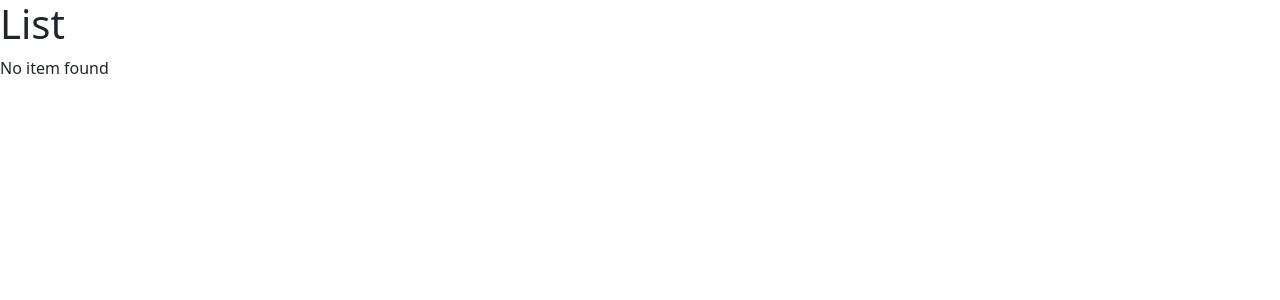
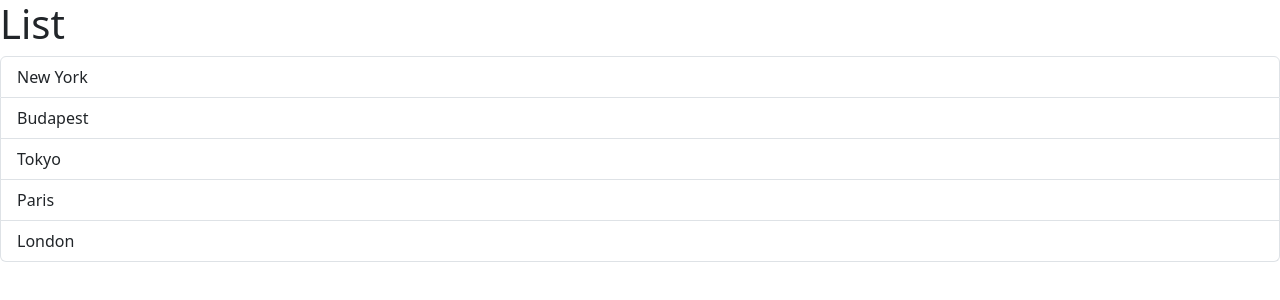
Before and after one commit to rikerik/ReactLearn, a React (Vite) app: page / in a window 1280 px wide. Shown: the top 300 px of the page. Built offline with nearby package versions, Linux system fonts and the light colour scheme.

Commit message:
Managing State

```diff
--- a/src/components/ListGroup.tsx
+++ b/src/components/ListGroup.tsx
@@ -1,20 +1,34 @@
+import {useState} from "react";
+
 function ListGroup() {
-    let items = [
+    const items = [
         'New York',
         'Budapest',
         'Tokyo',
         'Paris',
         'London'
     ];
-    items = [];
 
+
+    //Hook
+    const [selectedIndex, setSelectedIndex] = useState(-1);
+
+
+
+    //Event handler
     return (
         <>
             <h1>List</h1>
             {items.length === 0 && <p> No item found</p>}
             <ul className="list-group">
-                {items.map((item) => (
-                    <li key={item}>{item}</li>
+                {items.map((item, index) => (
+                    <li
+                        className={selectedIndex === index ? 'list-group-item active' : 'list-group-item'}
+                        key={item}
+                        onClick={() =>{ setSelectedIndex(index);}}
+                    >
+                        {item}
+                    </li>
                 ))}
             </ul>
         </>
```
